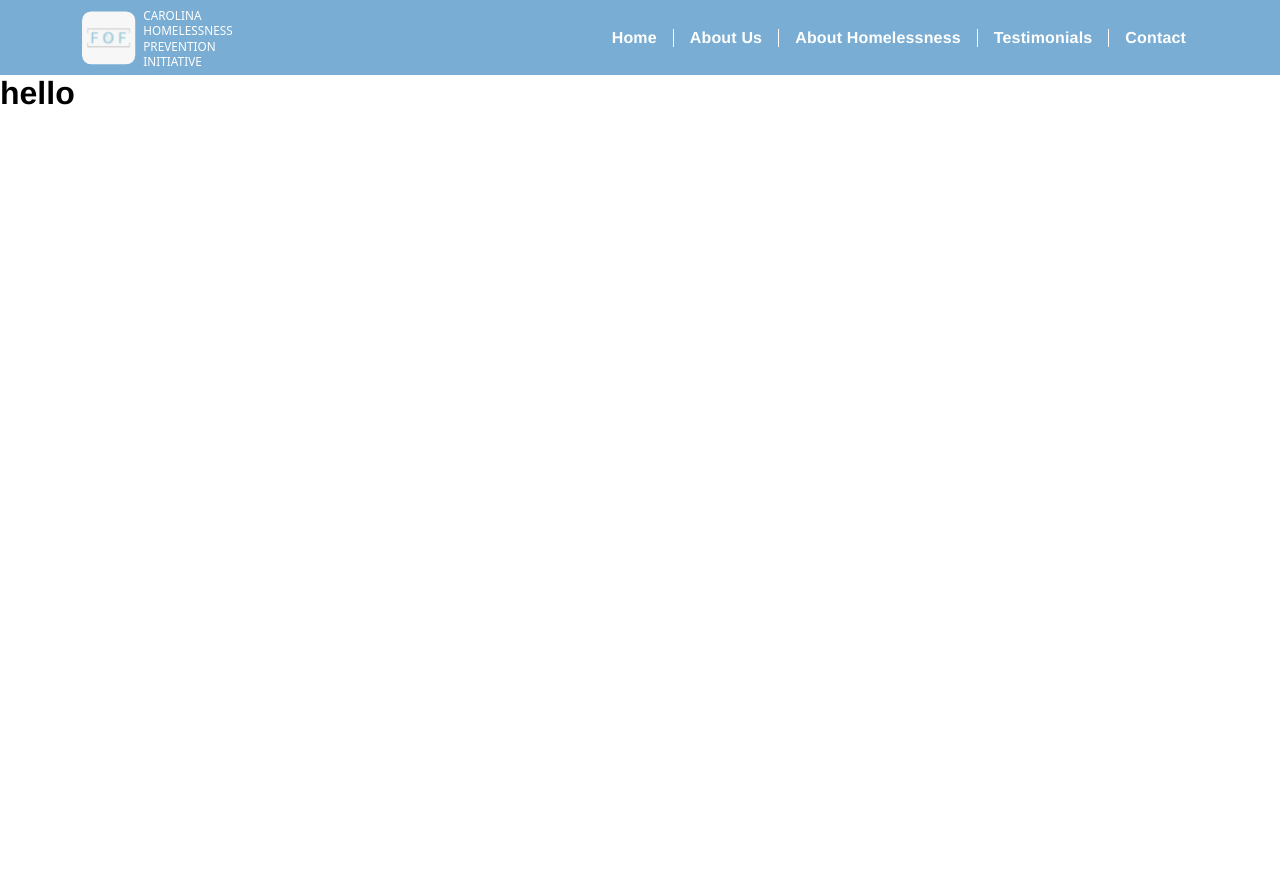
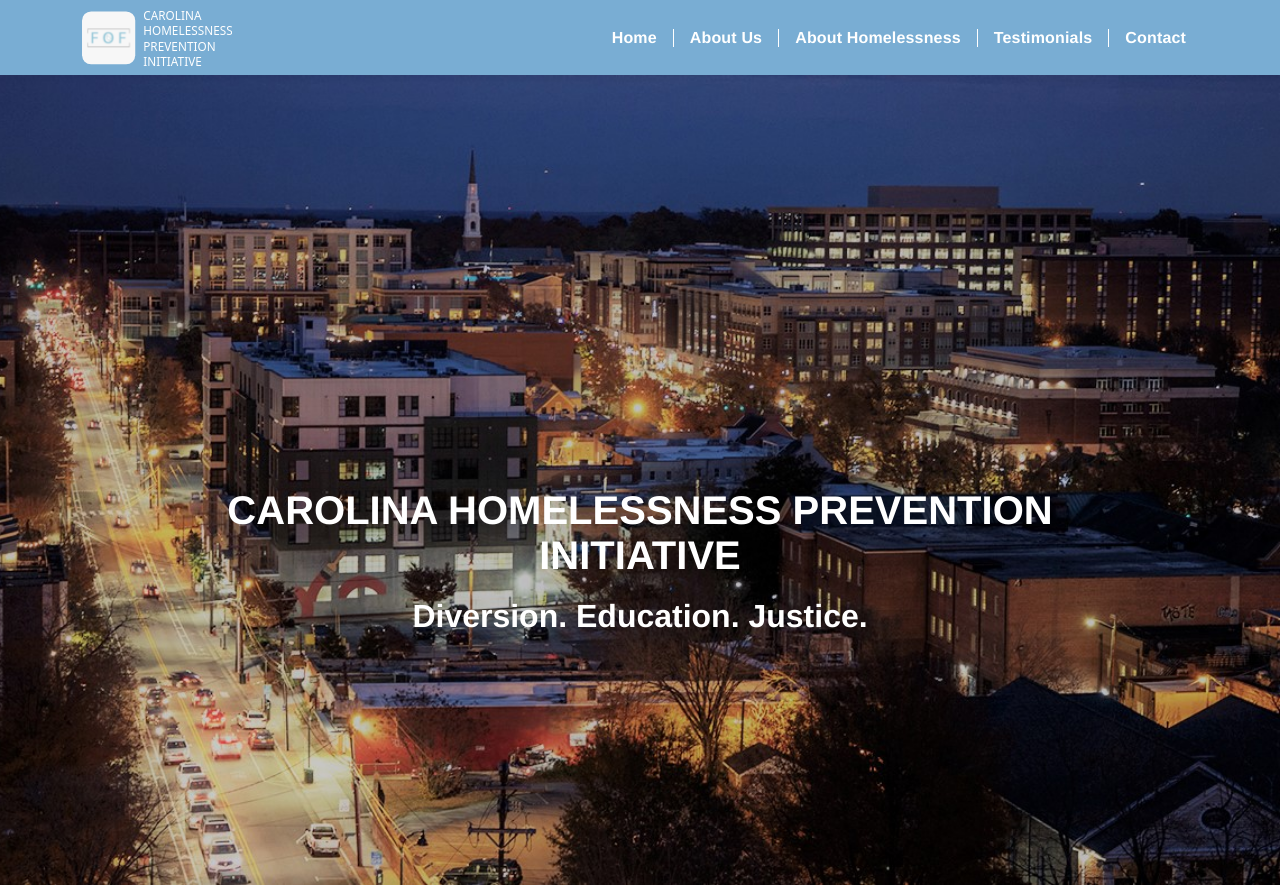
Before and after one commit to web-dev-carolina/CHPI, a React (Create React App) app in the folder chpi-website/: page / in a window 1280 px wide. Before the commit the page ends 800 px from the top, so only its background shows below. Built offline with nearby package versions, Linux system fonts and the light colour scheme.

Commit message:
home page is created with mobile version working

```diff
--- a/chpi-website/src/CSS/Home.css
+++ b/chpi-website/src/CSS/Home.css
@@ -1,3 +1,62 @@
 .home {
     margin-top: 75px;
+    position: relative;
+    min-height: calc(100vh + 10px);
+    text-align: center;
+    color: var(--text-1);
+    background-image: url(../Images/headerBackground.jpg);
+    background-position: center;
+    background-size: cover;
+    width: 100%;
 }
+
+.header-content {
+    position: relative;
+    width: 100%;
+    padding: 50% 15px 0 15px;
+    text-align: center;
+}
+
+#name {
+    font-weight: 700;
+    margin-top: 0;
+    margin-bottom: 20px;
+    text-transform: uppercase;
+    font-size: 2.5rem;
+}
+
+#mission-statement {
+    font-size: 2rem;
+}
+
+@media screen and (min-width: 760px) {
+
+    .header-content {
+        position: absolute;
+        top: 60%;
+        padding: 0 50px;
+        -webkit-transform: translateY(-50%);
+        -ms-transform: translateY(-50%);
+        transform: translateY(-50%);
+    }
+    .header-content-inner {
+        margin-right: auto;
+        margin-left: auto;
+        max-width: 1000px;
+    }
+    #title {
+        padding-top: 1rem;
+
+    }
+    #mission-statement {
+        font-size: 2rem;
+    }
+}
+
+/* For phones like iphone 5 */
+@media only screen and (max-width: 320px){
+    .home {
+        width: 110%;
+    }
+
+}
--- a/chpi-website/src/Component/Home.js
+++ b/chpi-website/src/Component/Home.js
@@ -4,7 +4,13 @@ import '../CSS/Home.css';
 function Home() {
     return (
         <div className="home">
-            <h1>hello</h1>
+            <div className="header-content">
+                <div className="header-content-inner">
+                    <h1 id="name">Carolina Homelessness Prevention Initiative</h1>
+
+                    <h4 id="mission-statement">Diversion. Education. Justice.</h4>
+                </div>
+            </div>
         </div>
     )
 }
```
Also changed, not shown: chpi-website/src/App.css (line endings or trailing spaces), chpi-website/src/Images/headerBackground.jpg (added), 1 other file (tests, documents, lock files or other folders).
